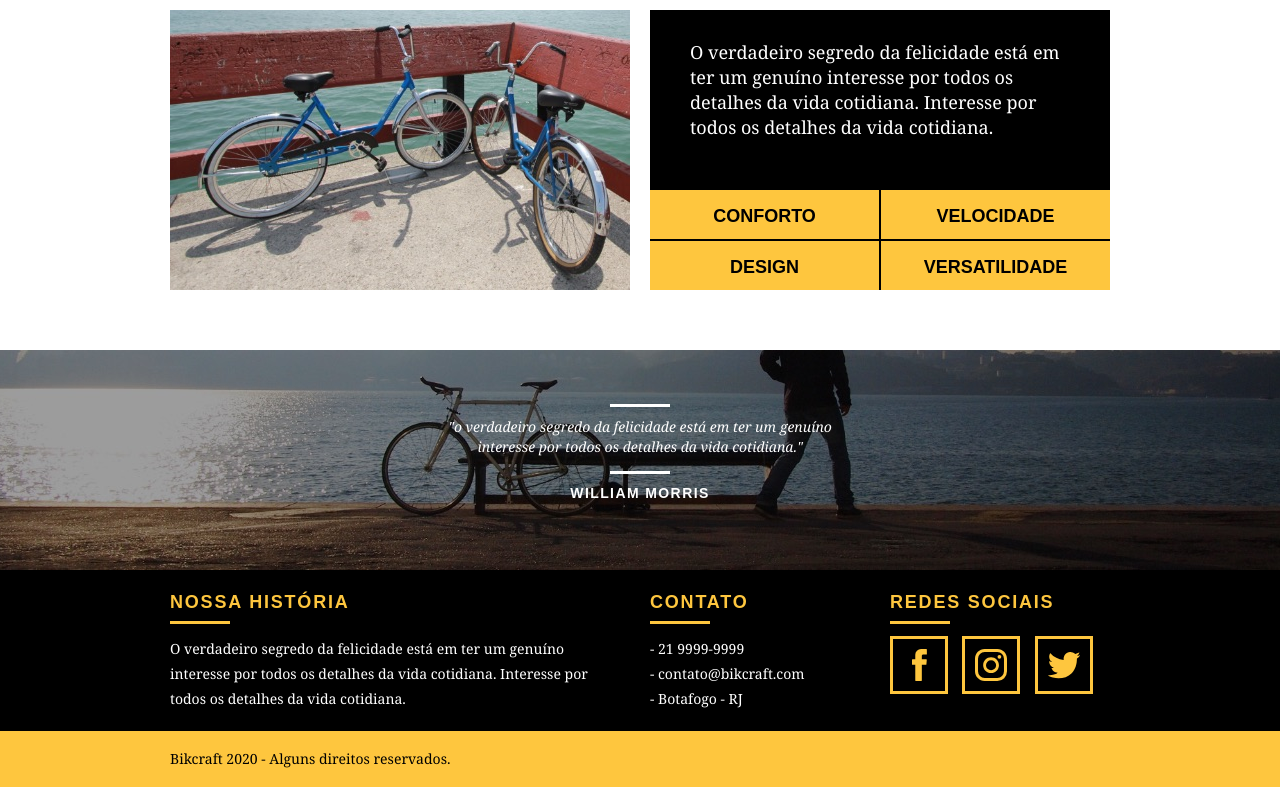
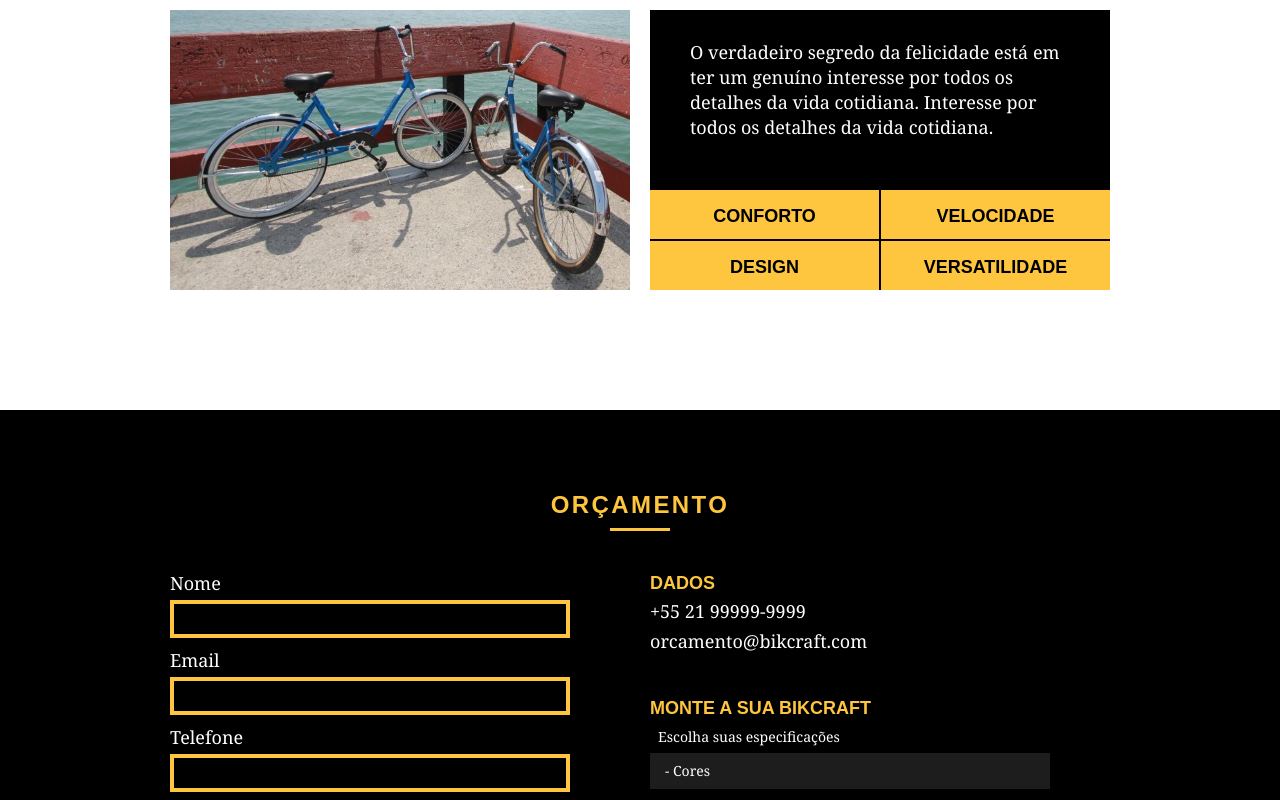
Before and after one commit to s4nderx/bikecraft, a plain HTML site: page produtos.html in a window 1280 px wide. Shown: the part 2000-2800 px from the top of the page. Drawn offline with Linux system fonts and the light colour scheme.

Commit message:
formulario de orcamento

```diff
--- a/css/produtos.css
+++ b/css/produtos.css
@@ -74,3 +74,106 @@
 .produto_info ul li:nth-child(even) {
     margin-left: 2px;
 }
+
+/* Orcamento */
+
+.orcamento {
+    background: #000;
+    width: 100%;
+    margin-top: 60px;
+    padding: 40px 0;
+}
+
+.orcamento h2 {
+    color: #fec63e;
+    padding-top: 40px;
+}
+
+.orcamento h2::after {
+    background: #fec63e;
+}
+
+.form{
+    padding-right: 60px;
+}
+
+.form label {
+    display: block;
+    color: #fff;
+    font-family: Georgia, 'Times New Roman', Times, serif;
+    font-size: 18px;
+    line-height: 25px;
+    margin-bottom: 4px;
+}
+
+.form input {
+    display: block;
+    width: 100%;
+    border: 4px solid #fec63e;
+    background: none;
+    color: #fff;
+    padding: 7px 10px;
+    margin-bottom: 10px;
+    outline: none;
+    font-size: 14px;
+    font-family: Georgia, 'Times New Roman', Times, serif;
+}
+
+.form textarea {
+    display: block;
+    width: 100%;
+    height: 120px;
+    border: 4px solid #fec63e;
+    background: none;
+    color: #fff;
+    padding: 7px 10px;
+    margin-bottom: 20px;
+    outline: none;
+    font-size: 14px;
+    font-family: Georgia, 'Times New Roman', Times, serif;
+}
+.form button {
+    padding: 7px 40px;
+    background: none;
+}
+
+.orcamento_dados {
+    color: #fff;
+}
+
+.orcamento_dados h3 {
+    font-size: 18px;
+    line-height: 25px;
+    text-transform: uppercase;
+    color: #fec63e;
+    font-weight: bold;
+}
+
+.orcamento_dados span {
+    display: block;
+    font-size: 18px;
+    line-height: 30px;
+    font-family: Georgia, 'Times New Roman', Times, serif;
+}
+
+.dados_email{
+    margin-bottom: 40px;
+}
+
+.orcamento_dados ul {
+    padding-right: 60px;
+}
+
+.orcamento_dados ul li {
+    font-size: 14px;
+    font-family: Georgia, 'Times New Roman', Times, serif;
+    padding: 10px 15px;
+}
+
+.orcamento_dados ul li:nth-child(odd) {
+    background: #1d1d1d;
+}
+
+.orcamento_dados p {
+    margin: 8px 8px ;
+}
--- a/css/style.css
+++ b/css/style.css
@@ -7,6 +7,7 @@ body {
 p {
     font-family: Georgia, 'Times New Roman', Times, serif;
     font-size: 14px;
+    font-weight: 500;
 }
 
 .btn {
--- a/produtos.html
+++ b/produtos.html
@@ -110,6 +110,37 @@
         </div>
     </section>
 
+    <section class="orcamento">
+        <div class="container">
+            <h2 class="subtitulo">Orçamento</h2>
+            <form id="form_orcamento" class="grid-8 form">
+                <label for="nome">Nome</label>
+                <input type="text" name="nome" id="nome">
+                <label for="email">Email</label>
+                <input type="text" name="email" id="email">
+                <label for="telefone">Telefone</label>
+                <input type="text" name="telefone" id="telefone">
+                <label for="espec">Especificações</label>
+                <textarea id="espec"></textarea>
+                <button type="submit" class="btn">Enviar</button>
+            </form>
+            <div class="orcamento_dados grid-8">
+                <h3>Dados</h3>
+                <span>+55 21 99999-9999</span>
+                <span class="dados_email">orcamento@bikcraft.com</span>
+                <h3>Monte a sua Bikcraft</h3>
+                <p>Escolha suas especificações</p>
+                <ul>
+                    <li>- Cores</li>
+                    <li>- Estilos</li>
+                    <li>- Medidas</li>
+                    <li>- Acesórios</li>
+                    <li>- E Outros</li>
+                </ul>
+            </div>
+        </div>
+    </section>
+
     <section class="quebra">
         <blockquote class="quote-externo container">
             <p>"o verdadeiro segredo da felicidade está em ter um genuíno
```
